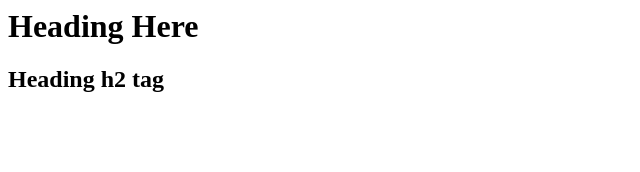
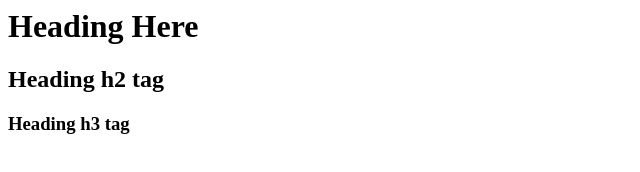
Before and after one commit to tmaja2020/myappsample, a plain HTML site: page index.html in a window 1280 px wide. Shown: the whole page, without its empty margins (0-640 px from the left). Drawn offline with Linux system fonts and the light colour scheme.

Commit message:
Initial commit

```diff
--- a/index.html
+++ b/index.html
@@ -5,6 +5,7 @@
     <body>
        <h1>Heading Here</h1>
        <h2>Heading h2 tag</h2>
+       <h3>Heading h3 tag</h3>
     </body>
 </head>
 </html>
```
